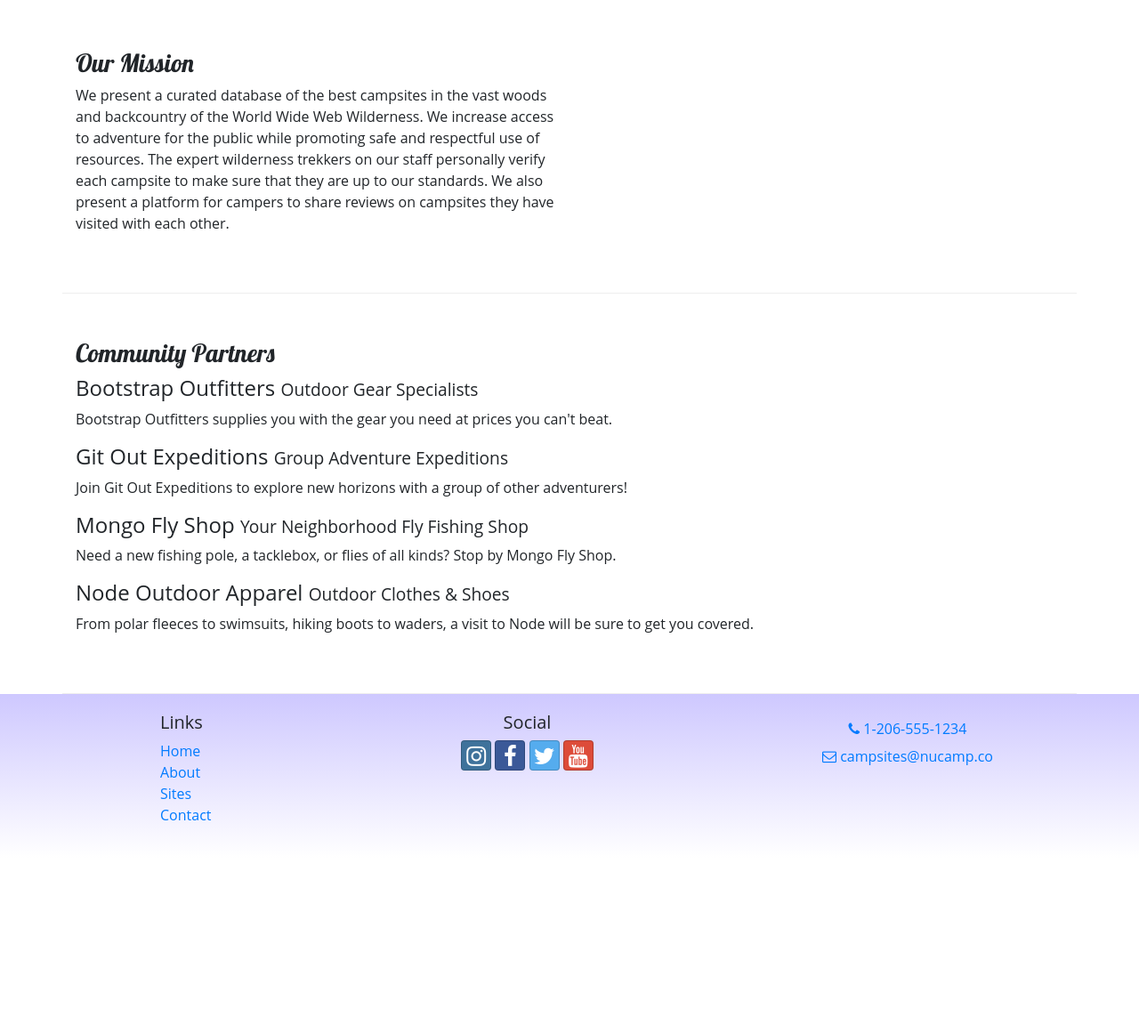
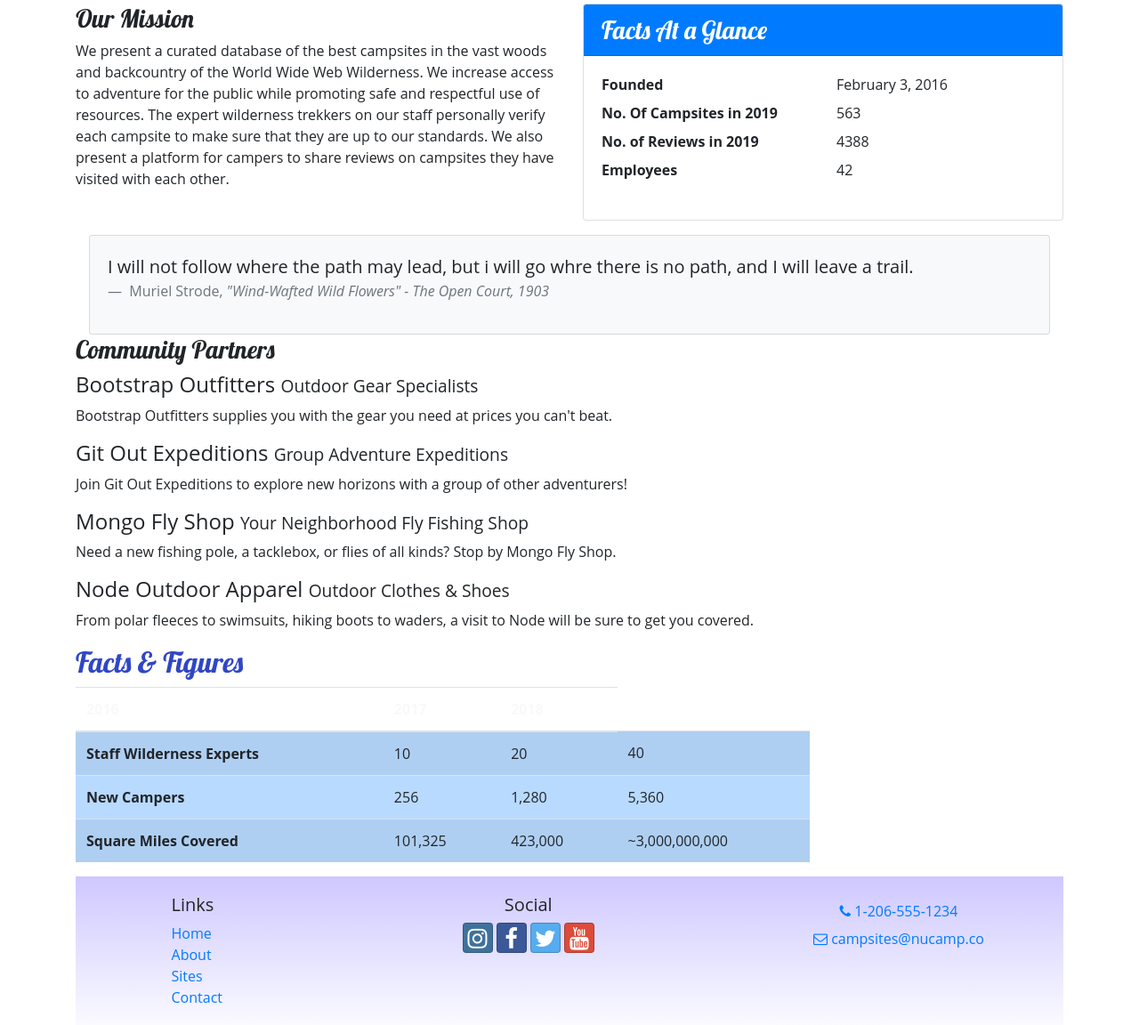
Before and after one commit to createzit/Nucampsite, a website: page aboutUs.html in a window 1280 px wide. Shown: the part 325-1477 px from the top of the page at 89% size. Before the commit the page ends 1289 px from the top, so only its background shows below. Drawn offline with nearby package versions, Linux system fonts and the light colour scheme.

Commit message:
Tables and Cards added

```diff
--- a/CSS/styles.css
+++ b/CSS/styles.css
@@ -13,10 +13,10 @@ h2 {
 }
 
 header h2 {
-    color: #CEC8FF;
+  color: #cec8ff;
 }
 
-footer {
+.site-footer {
   background-image: linear-gradient(#cec8ff, white);
   padding: 20px 0;
 }
@@ -24,16 +24,10 @@ footer {
 .jumbotron {
   margin: 0;
   padding: 30px;
-    background-image: linear-gradient(to right, #5637DD, #3046C5, #60106B);
-    color: white;
-}
-
-.row-content {
-    padding: 50px 0;
-    border-bottom: 1px ridge;
+  background-imag
   min-height: 200px;
 }
 
-.navbar{
+.navbar {
   background-color: #901cad;
 }
--- a/aboutUs.html
+++ b/aboutUs.html
@@ -101,6 +101,40 @@
             reviews on campsites they have visited with each other.
           </p>
         </div>
+        <div class="col-sm-6">
+          <div class="card">
+            <h3 class="card-header bg-primary text-white">Facts At a Glance</h3>
+            <div class="card-body">
+              <dl class="row">
+                <dt class="col-6">Founded</dt>
+                <dd class="col-6">February 3, 2016</dd>
+                <dt class="col-6">No. Of Campsites in 2019</dt>
+                <dd class="col-6">563</dd>
+                <dt class="col-6">No. of Reviews in 2019</dt>
+                <dd class="col-6">4388</dd>
+                <dt class="col-6">Employees</dt>
+                <dd class="col-6">42</dd>
+              </dl>
+            </div>
+          </div>
+        </div>
+      </div>
+
+      <div class="col">
+        <div class="card bg-light mt-3">
+            <blockquote class="blockquote card-body">
+          <p class="mb-0">
+            I will not follow where the path may lead, but i will go whre there
+            is no path, and I will leave a trail.
+          </p>
+          <footer class="blockquote-footer">
+            Muriel Strode,
+            <cite title="Source Title"
+              >"Wind-Wafted Wild Flowers" - The Open Court, 1903</cite
+            >
+          </footer>
+        </blockquote>
+        </div>
       </div>
 
       <div class="row row-content">
@@ -132,9 +166,44 @@
           </p>
         </div>
       </div>
-    </div>
+      <div class="row row-content">
+          <div class="col-sm-9">
+              <h2>Facts &amp; Figures</h2>
+              <div class="table-responsive">
+                  <table class="table table-striped">
+                      <thead>
+                          <tr class="big-primary text-light">
+                              <th>2016</th>
+                              <th>2017</th>
+                              <th>2018</th>
+                          </tr>
+                      </thead>
+                      <tbody class="table-primary">
+                          <tr>
+                              <th>Staff Wilderness Experts</th>
+                              <td>10</td>
+                              <td>20</td>
+                              <td>40</td>
+                          </tr>
+                          <tr>
+                              <th>New Campers</th>
+                              <td>256</td>
+                              <td>1,280</td>
+                              <td>5,360</td>
+                          </tr>
+                          <tr>
+                              <th>Square Miles Covered</th>
+                              <td>101,325</td>
+                              <td>423,000</td>
+                              <td>~3,000,000,000</td>
+                          </tr>
+                      </tbody>
+                  </table>
+              </div>
+          </div>
+      </div>
 
-    <footer>
+    <footer class="site-footer">
       <div class="container">
         <div class="row">
           <div class="col-4 col-sm-2 offset-1">
```
Also changed, not shown: contactus.html (+1 -1 lines), index.html (+1 -1 lines), 1 other file. Lines whose indentation alone changed are shown as unchanged.
